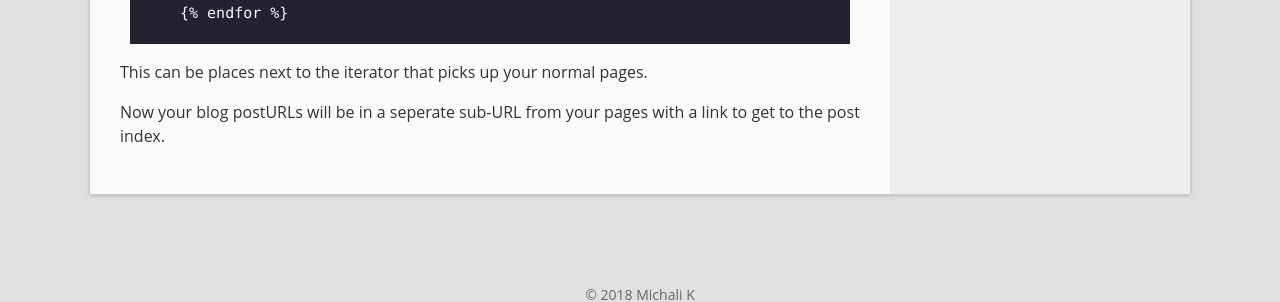
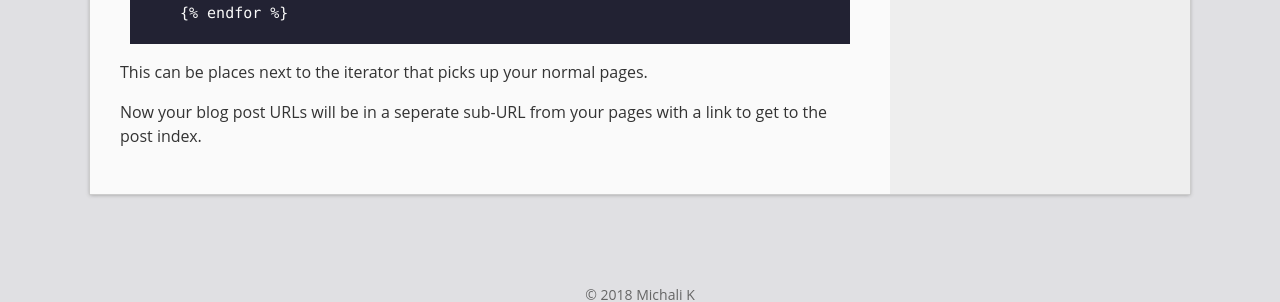
Before and after one commit to michali/blog, a Jekyll site: the page built from _posts/2018-03-13-Jekyll-blog-posts-structure.md, in a window 1280 px wide and 900 px high, scrolled down 1804 px. Shown: the part 535-837 px from the top of the window. Built offline with Jekyll 4.4.1, drawn with Linux system fonts in a browser that asks for light colours.

Commit message:
Fixed typo

```diff
--- a/_posts/2018-03-13-Jekyll-blog-posts-structure.md
+++ b/_posts/2018-03-13-Jekyll-blog-posts-structure.md
@@ -83,4 +83,4 @@ Then, on your site's navigation links you iterate through the `nav.yml` entries
 
 This can be places next to the iterator that picks up your normal pages.
 
-Now your blog postURLs will be in a seperate sub-URL from your pages with a link to get to the post index.
+Now your blog post URLs will be in a seperate sub-URL from your pages with a link to get to the post index.
```
